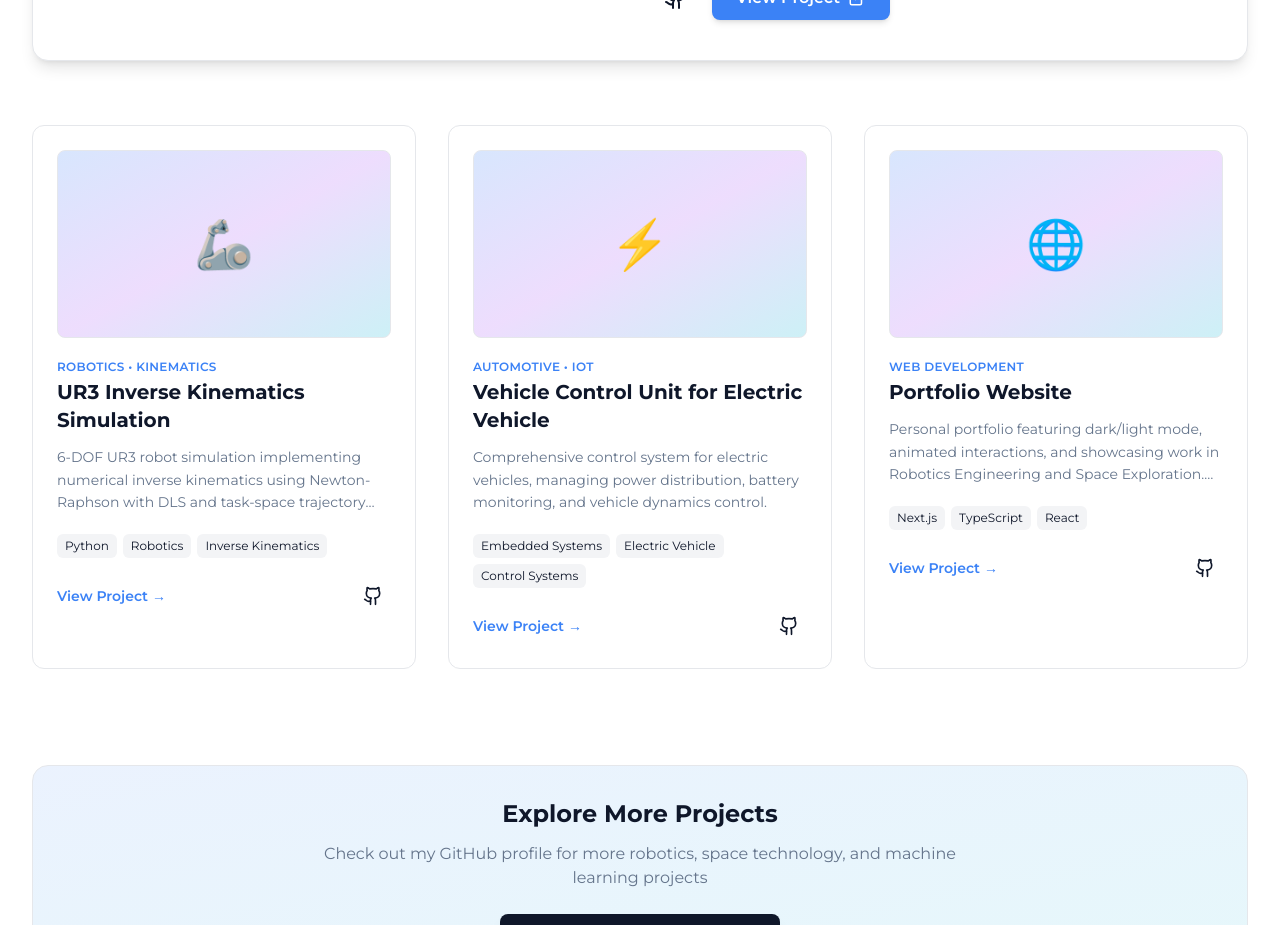
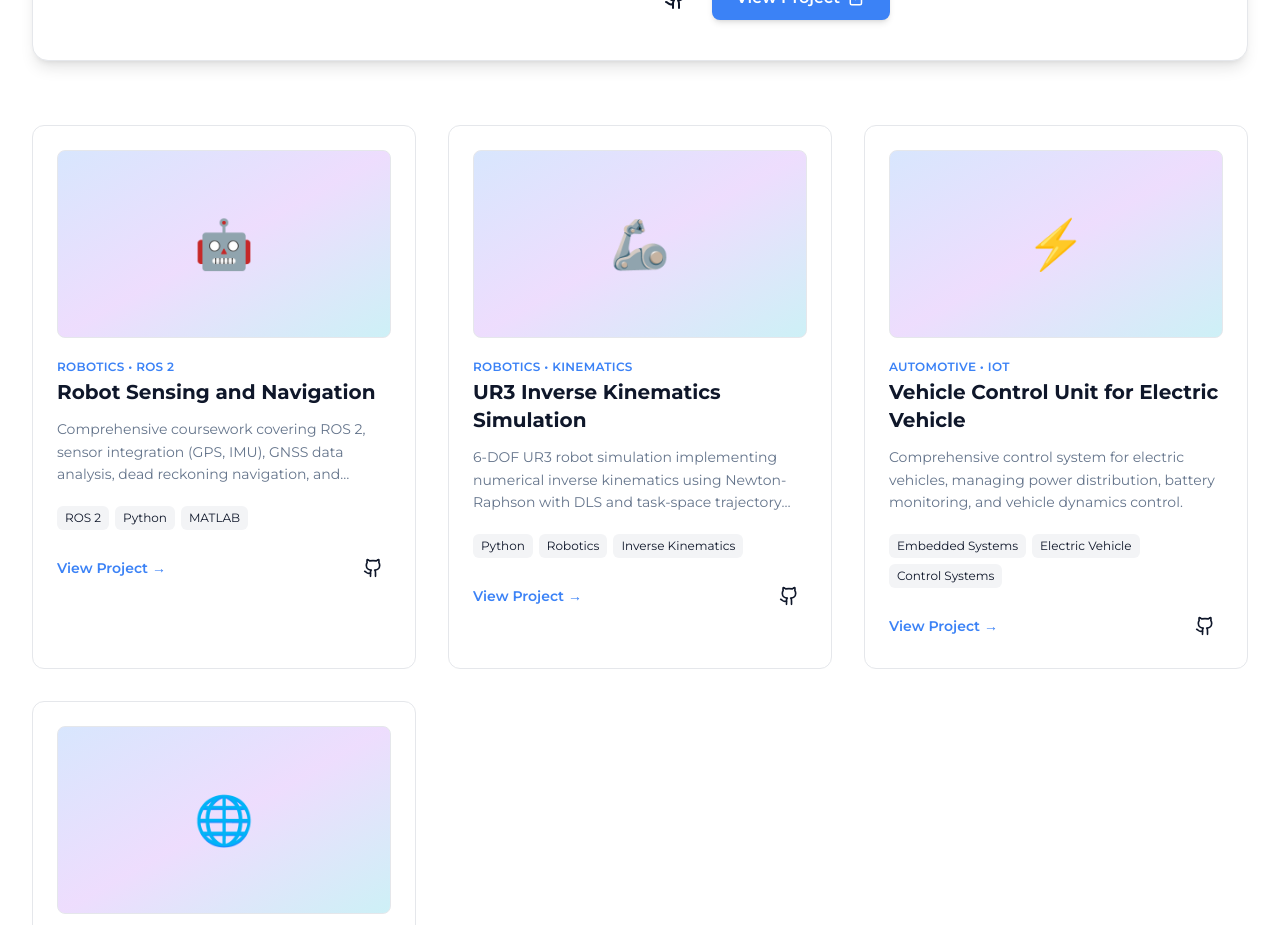
Before and after one commit to prathameshbarapatre5/Portfolio, a Next.js app: page /projects in a window 1280 px wide. Shown: the part 1320-2245 px from the top of the page. Built offline with nearby package versions, Linux system fonts and the light colour scheme.

Commit message:
Project Page update

```diff
--- a/app/projects/page.tsx
+++ b/app/projects/page.tsx
@@ -198,6 +198,15 @@ const Projects = () => {
                     {/* Regular Projects Grid */}
                     <div className='grid grid-cols-1 md:grid-cols-2 lg:grid-cols-3 gap-8'>
                         <Project
+                            type="Robotics • ROS 2"
+                            title="Robot Sensing and Navigation"
+                            summary="Comprehensive coursework covering ROS 2, sensor integration (GPS, IMU), GNSS data analysis, dead reckoning navigation, and computer vision for camera calibration and image mosaicing. Northeastern University EECE5554."
+                            icon="🤖"
+                            link="https://github.com/prathameshbarapatre5/Robot-Sensing-and-Navigation"
+                            github="https://github.com/prathameshbarapatre5/Robot-Sensing-and-Navigation"
+                            tags={["ROS 2", "Python", "MATLAB", "GPS", "IMU", "Computer Vision"]}
+                        />
+                        <Project
                             type="Robotics • Kinematics"
                             title="UR3 Inverse Kinematics Simulation"
                             summary="6-DOF UR3 robot simulation implementing numerical inverse kinematics using Newton-Raphson with DLS and task-space trajectory control built from scratch."
```
Also changed, not shown: 1 other file (tests, documents, lock files or other folders).
